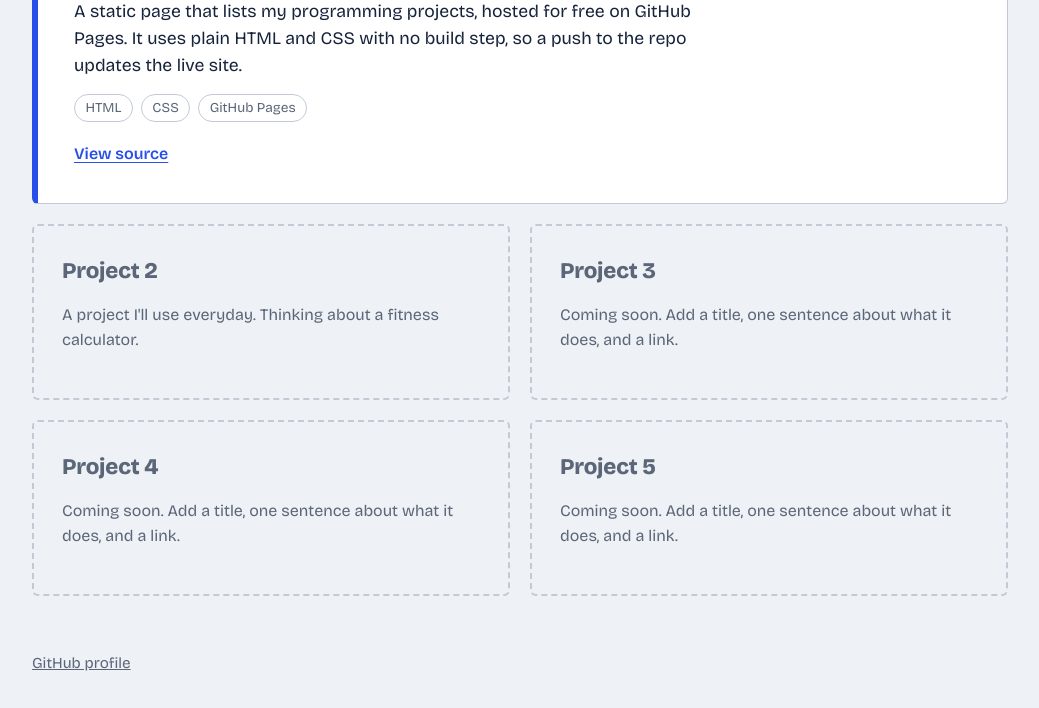
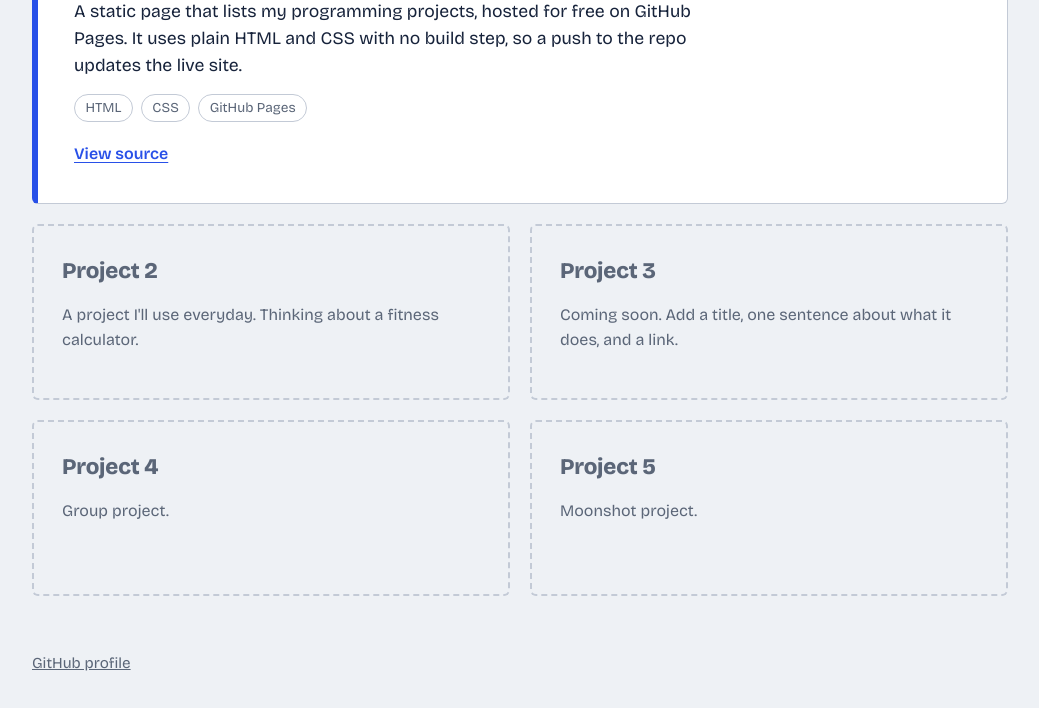
Before and after one commit to nferencko/Nic-s-Programming-Projects, a plain HTML site: page index.html in a window 1280 px wide. Shown: the part 374-1082 px from the top of the page, without its empty margins (120-1159 px from the left). Drawn offline with nearby package versions, Linux system fonts and the light colour scheme.

Commit message:
added some fill in descriptions for projects

```diff
--- a/index.html
+++ b/index.html
@@ -141,12 +141,12 @@
 
     <article class="card empty">
       <h2>Project 4</h2>
-      <p>Coming soon. Add a title, one sentence about what it does, and a link.</p>
+      <p>Group project.</p>
     </article>
 
     <article class="card empty">
       <h2>Project 5</h2>
-      <p>Coming soon. Add a title, one sentence about what it does, and a link.</p>
+      <p>Moonshot project.</p>
     </article>
 
   </section>
```
